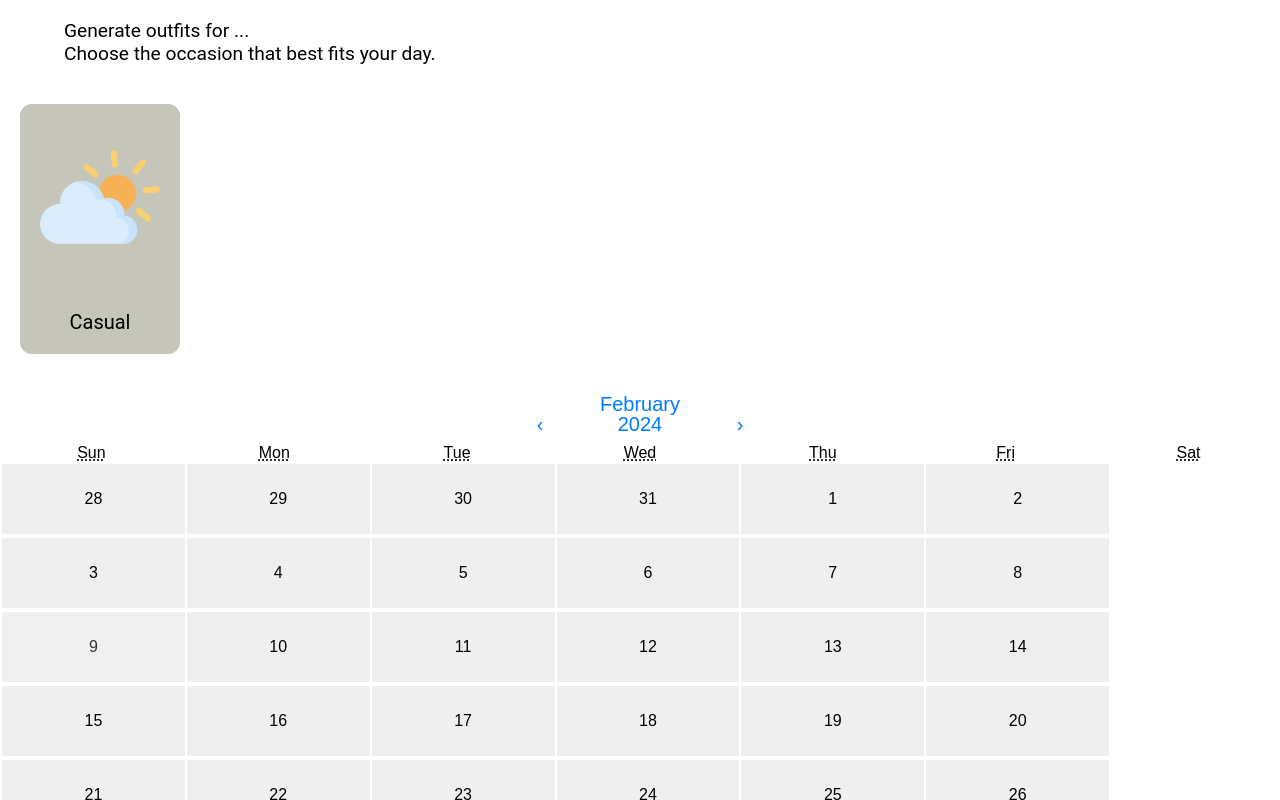
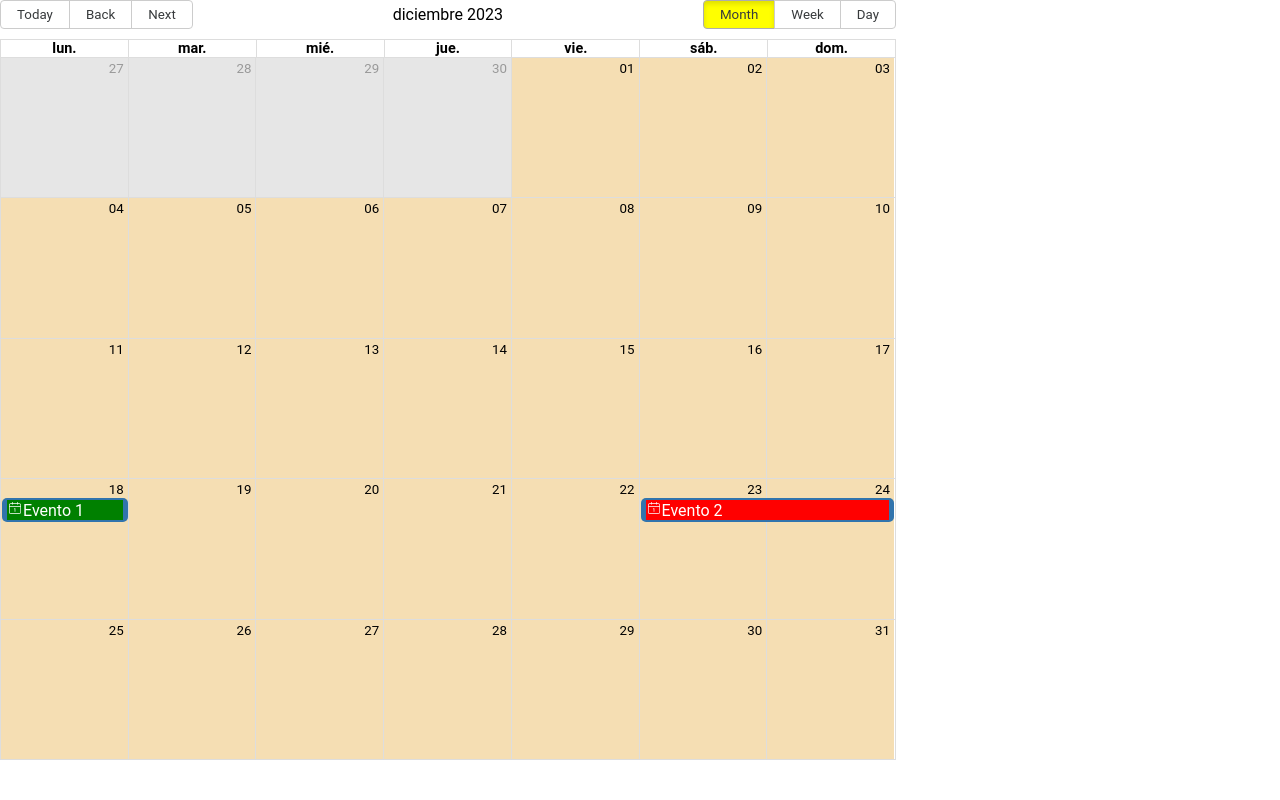
Before and after one commit to paprikadreamdetective/DSAGE-AutCare, a React (Create React App) app: page /create in a window 1280 px wide. Built offline with nearby package versions, Linux system fonts and the light colour scheme.

Commit message:
add functional calendar

```diff
--- a/package.json
+++ b/package.json
@@ -29,12 +29,15 @@
     "@types/react-router": "^5.1.11",
     "@types/react-router-dom": "^5.1.7",
     "axios": "^1.6.7",
+    "dayjs": "^1.11.10",
     "firebase": "^10.7.1",
     "history": "^4.9.0",
     "ionicons": "^7.0.0",
     "react": "^18.2.0",
+    "react-big-calendar": "^1.9.1",
     "react-calendar": "^4.8.0",
     "react-dom": "^18.2.0",
+    "react-icons": "^5.0.1",
     "react-multi-carousel": "^2.8.4",
     "react-router": "^5.2.0",
     "react-router-dom": "^5.2.0",
@@ -54,6 +57,7 @@
     "workbox-streams": "^5.1.4"
   },
   "devDependencies": {
+    "@types/react-big-calendar": "^1.8.8",
     "@types/uuid": "^9.0.7",
     "@typescript-eslint/eslint-plugin": "^5.59.2",
     "@typescript-eslint/parser": "^5.59.2",
--- a/src/pages/Create.tsx
+++ b/src/pages/Create.tsx
@@ -2,24 +2,42 @@ import React, {useState} from 'react';
 import { IonContent, IonHeader, IonPage, IonTitle, IonToolbar, useIonViewDidEnter } from '@ionic/react';
 import ExploreContainer from '../components/ExploreContainer';
 import './Tab2.css';
-import Calendar from 'react-calendar';
 import { Person } from '../models/person.model'
 import cloud_icon from '../assets/cloud.png'
 
+import { Calendar, dayjsLocalizer } from "react-big-calendar";
+import "react-big-calendar/lib/css/react-big-calendar.css";
+import dayjs from "dayjs";
+import { CiCalendarDate } from "react-icons/ci";
+import "dayjs/locale/es"
+
+dayjs.locale("es");
 
 const Tab2: React.FC = () => {
+  const [currentDate, setCurrentDate] = useState<Date>(dayjs("2023-12-19T12:00:00").toDate());
+  const [people, setPeople] = useState<Person[]>([]);
+  const localizer = dayjsLocalizer(dayjs);
 
-  const [people, setPeople] = useState<Person[]>([]);
-  const [date, setDate] = useState<Date | Date[]>(new Date());
+  const events = [
+    {
+      start: dayjs("2023-12-18T12:00:00").toDate(),
+      end: dayjs("2023-12-18T13:00:00").toDate(),
+      data: {
+        x: 10,
+        title: "Evento 1",
+      },
+    },
+    {
+      start: dayjs("2023-12-23T12:00:00").toDate(),
+      end: dayjs("2023-12-24T12:00:00").toDate(),
+      data: {
+        title: "Evento 2",
+        x: 20,
+      },
+    },
+  ];
 
-  const onChange = (date: Date | null) => {
-    if (date !== null) {
-      setDate(date);
-    }
-    // Aquí puedes hacer algo con la fecha seleccionada, como cargar datos específicos, etc.
-  };
-
-  return (
+  {/*return (
     <IonPage>
       <IonContent fullscreen>
         <div className="description">
@@ -33,28 +51,70 @@ const Tab2: React.FC = () => {
               <p>Casual</p>
           </div>
         </div>
-        <div className="calendar-container">
-          <Calendar onChange={(value) => setDate(date)}
-            calendarType="US"
-            locale="en-US"
-            showNeighboringMonth
 
-
-
-            tileClassName={({ date, view }) => {
-              // Estilos del día seleccionado
-              if (date instanceof Date && date.toDateString() === new Date().toDateString()) {
-                return 'react-calendar__tile--now';
-              }
-              return '';
-            }}
-            prev2Label={null}
-            next2Label={null}
-            navigationAriaLabel="Calendar navigation"
-          />
-        </div>
       </IonContent>
     </IonPage>
+  );*/}
+
+  const handleNavigate = (newDate: Date) => {
+    console.log("New date:", newDate);
+    setCurrentDate(newDate);
+    // Aquí puedes hacer lo que necesites con la nueva fecha,
+    // como actualizar el estado para mostrar eventos del nuevo período.
+  };
+
+  const components = {
+    //event: (props) => {
+      event: (props: { event: { data: {  x: number, title: string; }; } }) => {
+      const { data } = props.event;
+      console.log(data);
+
+      if (data && data.x !== undefined && data.x > 15) {
+        return (
+          <div style={{ background: "red" }}>
+            <CiCalendarDate />
+            {props.event.data.title}
+          </div>
+        );
+      } else {
+        return (
+          <div style={{ background: "green" }}>
+            <CiCalendarDate />
+            {props.event.data.title}
+          </div>
+        );
+      }
+    },
+  };
+
+  return (
+    <div
+      style={{
+        height: "95vh",
+        width: "70vw",
+      }}
+    >
+      <Calendar
+        localizer={localizer}
+        events={events}
+        views={["month", "week", "day"]}
+        // view={"month"}
+        //date={dayjs("2023-12-19T12:00:00").toDate()}
+        date={currentDate}
+        toolbar={true}
+        defaultView="month"
+        onNavigate={handleNavigate}
+        //min={dayjs("2023-12-23T08:00:00").toDate()}
+       // max={dayjs("2023-12-23T18:00:00").toDate()}
+        formats={{
+          dayHeaderFormat: (date) => {
+            console.log(date);
+            return dayjs(date).format("DD/MM/YYYY");
+          },
+        }}
+        components={components}
+      />
+    </div>
   );
 };
 
--- a/src/pages/Tab2.css
+++ b/src/pages/Tab2.css
@@ -48,74 +48,17 @@
     justify-content: center;
 } */
 
-.calendar-container {
-    margin-top: 20px;
-    text-align: center;
-  }
-
-  /* Estilos generales del calendario */
-.react-calendar {
-    font-family: Arial, sans-serif;
-  }
-
-  /* Alinear los días de la semana con las celdas */
-.react-calendar__month-view__weekdays {
-    display: flex;
-    justify-content: space-around;
-  }
-
-
-  /* Estilos de los días de la semana */
-  .react-calendar__month-view__weekdays__weekday abbr {
-    width: 50px; /* Ajusta el ancho de cada celda de día de la semana según sea necesario */
-  text-align: center; /* Centra el texto dentro de cada celda */
-    /*color: #555;*/
-  }
-
-
-
-/* Aumentar el tamaño de las celdas del calendario */
-.react-calendar__tile {
-    width: 50px; /* Ajusta el ancho según sea necesario */
-    height: 70px; /* Ajusta la altura según sea necesario */
-    font-size: 16px; /* Ajusta el tamaño de la fuente según sea necesario */
-  }
-
-  /* Estilos del día seleccionado */
-  .react-calendar__tile--active {
-    background-color: #007bff;
-    color: #fff;
-  }
-
-  /* Estilos del día actual */
-  .react-calendar__tile--now {
-
-    background-color: #f0f0f0;
-    color: #333;
-  }
-
-  /* Estilos de los botones de navegación */
-  .react-calendar__navigation button {
-
-    font-size: 20px; /* Ajusta el tamaño de la fuente según sea necesario */
-    background-color: transparent;
-    color: #007bff;
-    border: none;
-    width: 100px; /* Ajusta el ancho de los botones según sea necesario */
-    height: 40px; /* Ajusta la altura de los botones según sea necesario */
-    margin: auto;
+.rbc-event {
+    background: yellow;
+    padding: 10px;
 }
 
-/* Estilos adicionales para las celdas del calendario */
-/*.react-calendar__month-view__days__day {
-    padding: 20px; /* Añade relleno para resaltar las celdas */
-     /* Color de fondo */
-/*    border-radius: 10px; /* Añade bordes redondeados */
-/*    cursor: pointer; /* Cambia el cursor al pasar por encima */
-/*}*/
+.rbc-active {
+    background: yellow !important;
+    padding: 10px;
+}
 
-.react-calendar__month-view__days__day {
-    margin: 2px; /* Ajusta el valor según sea necesario */
-    flex: 1;
-    min-width: 0;
+.rbc-day-bg {
+    background: wheat;
+    padding: 40px;
 }
```
Also changed, not shown: 1 other file (tests, documents, lock files or other folders).
